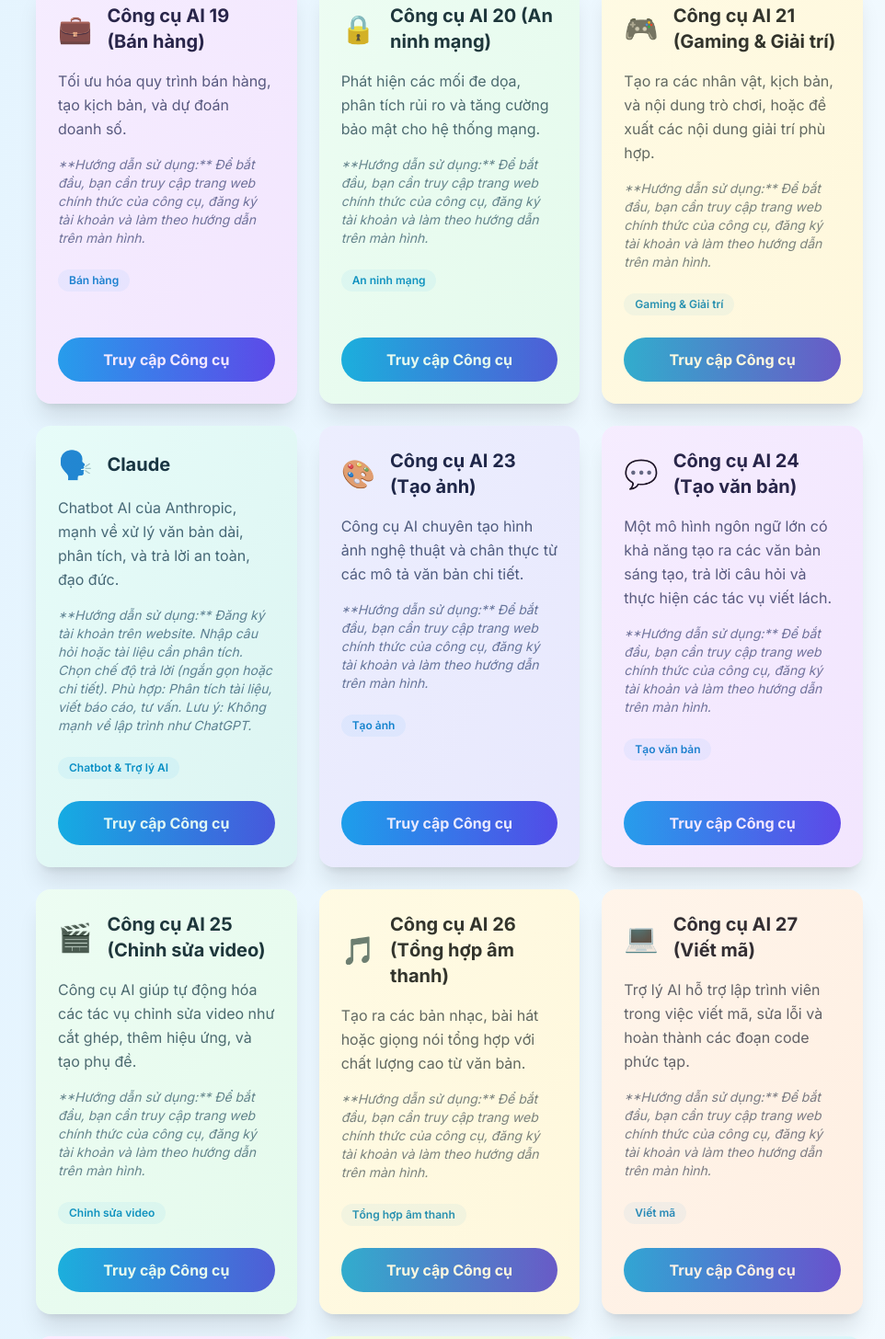
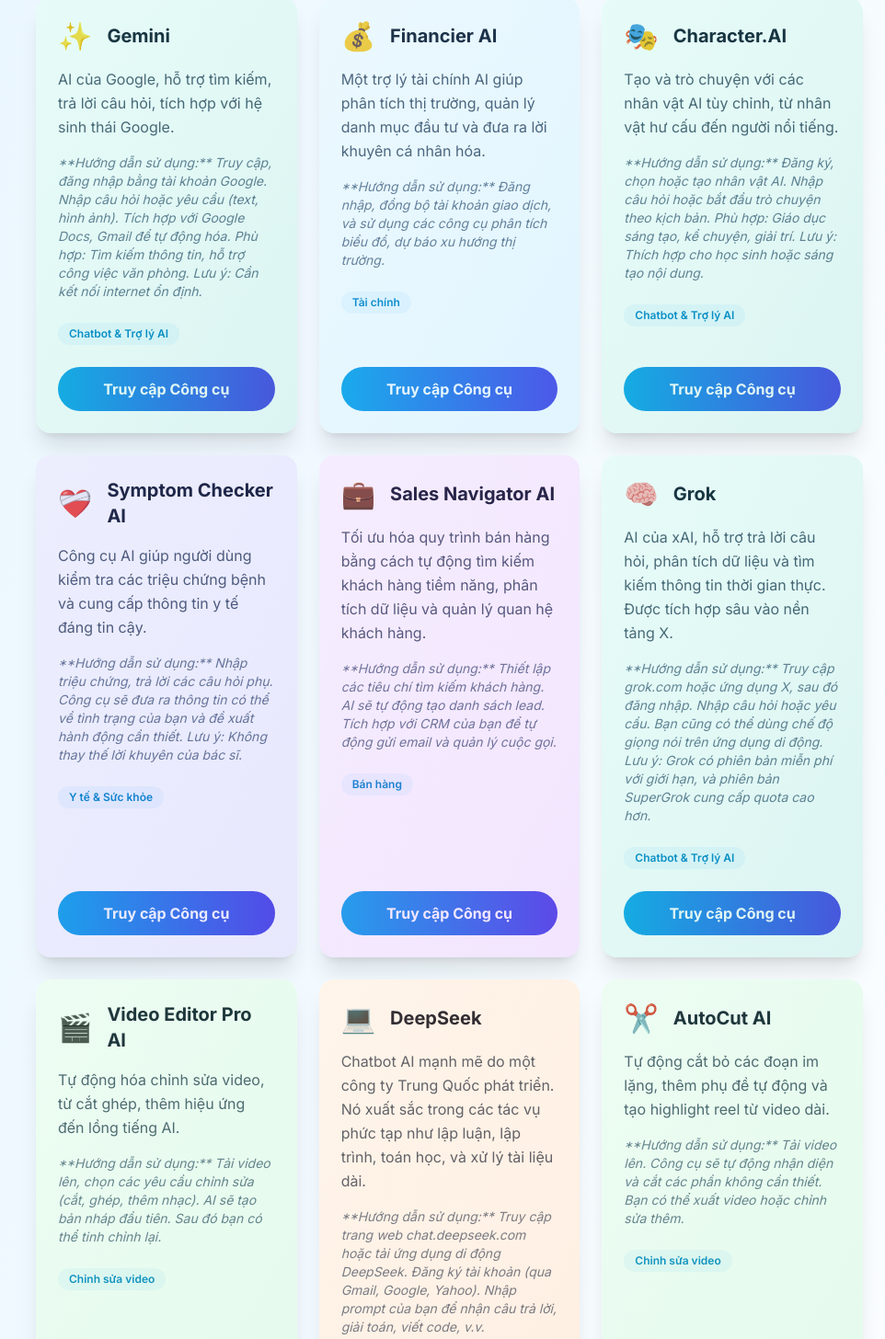
Before and after one commit to Hak2b/thu-vien-cong-cu-AI-2025, a plain HTML site: page index.html in a window 1280 px wide. Shown: the part 2965-4421 px from the top of the page at 92% size, without its empty margins (318-1280 px from the left). Drawn offline with nearby package versions, Linux system fonts and the light colour scheme.

Commit message:
Update index.html

```diff
--- a/index.html
+++ b/index.html
@@ -224,57 +224,8 @@
             "An ninh mạng", "Gaming & Giải trí"
         ];
 
-        // Dữ liệu mặc định 216 công cụ AI
-        const defaultToolsData = [];
-        for (let i = 1; i <= 216; i++) {
-            const categoryIndex = (i - 1) % defaultCategories.length;
-            const category = defaultCategories[categoryIndex];
-            let icon = '🤖';
-            let description = `Mô tả chi tiết cho Công cụ AI ${i} thuộc nhóm ${category}.`;
-            let instructions = `Để bắt đầu, bạn cần truy cập trang web chính thức của công cụ, đăng ký tài khoản và làm theo hướng dẫn trên màn hình.`;
-            let url = `https://example.com/tool-${i}`;
-
-            // Cập nhật mô tả và icon cho các danh mục cụ thể
-            if (category === "Chatbot & Trợ lý AI") { icon = '🗣️'; description = `Công cụ chatbot và trợ lý AI giúp tự động hóa giao tiếp, trả lời câu hỏi và thực hiện các tác vụ hàng ngày.`; }
-            else if (category === "Tạo ảnh") { icon = '🎨'; description = `Công cụ AI chuyên tạo hình ảnh nghệ thuật và chân thực từ các mô tả văn bản chi tiết.`; }
-            else if (category === "Tạo văn bản") { icon = '💬'; description = `Một mô hình ngôn ngữ lớn có khả năng tạo ra các văn bản sáng tạo, trả lời câu hỏi và thực hiện các tác vụ viết lách.`; }
-            else if (category === "Chỉnh sửa video") { icon = '🎬'; description = `Công cụ AI giúp tự động hóa các tác vụ chỉnh sửa video như cắt ghép, thêm hiệu ứng, và tạo phụ đề.`; }
-            else if (category === "Tổng hợp âm thanh") { icon = '🎵'; description = `Tạo ra các bản nhạc, bài hát hoặc giọng nói tổng hợp với chất lượng cao từ văn bản.`; }
-            else if (category === "Viết mã") { icon = '💻'; description = `Trợ lý AI hỗ trợ lập trình viên trong việc viết mã, sửa lỗi và hoàn thành các đoạn code phức tạp.`; }
-            else if (category === "Marketing & Content") { icon = '📈'; description = `Tạo nội dung quảng cáo, bài viết blog, và phân tích hiệu quả chiến dịch marketing.`; }
-            else if (category === "Thiết kế & UX") { icon = '✨'; description = `Hỗ trợ thiết kế giao diện người dùng, tạo logo và các tài nguyên đồ họa một cách nhanh chóng.`; }
-            else if (category === "Năng suất & Tổ chức") { icon = '📊'; description = `Các công cụ giúp tự động hóa các tác vụ hàng ngày, quản lý dự án và tạo tài liệu, thuyết trình.`; }
-            else if (category === "Phân tích dữ liệu") { icon = '🔍'; description = `Phân tích dữ liệu lớn, tạo báo cáo và biểu đồ trực quan, giúp đưa ra quyết định kinh doanh.`; }
-            else if (category === "E-commerce") { icon = '🛒'; description = `Công cụ AI tối ưu hóa hoạt động kinh doanh trực tuyến, từ quản lý kho hàng đến cá nhân hóa trải nghiệm khách hàng.`; }
-            else if (category === "Sáng tạo nội dung") { icon = '📝'; description = `Hỗ trợ viết kịch bản, tóm tắt sách, hoặc tạo ra các ý tưởng nội dung độc đáo cho mọi nền tảng.`; }
-            else if (category === "Dịch thuật") { icon = '🌐'; description = `Công cụ dịch tự động với độ chính xác cao, hỗ trợ nhiều ngôn ngữ và giữ ngữ cảnh.`; }
-            else if (category === "Giao tiếp") { icon = '🗣️'; description = `Các trợ lý AI giúp lên lịch, trả lời email và quản lý cuộc họp, cải thiện hiệu quả giao tiếp.`; }
-            else if (category === "Giáo dục & Học tập") { icon = '📚'; description = `Cung cấp các công cụ học tập cá nhân hóa, tóm tắt tài liệu và tạo bài kiểm tra.`; }
-            else if (category === "Tài chính") { icon = '💰'; description = `Phân tích thị trường, dự đoán xu hướng và quản lý tài chính cá nhân hoặc doanh nghiệp.`; }
-            else if (category === "Chăm sóc khách hàng") { icon = '🤝'; description = `Tạo các chatbot và hệ thống tự động trả lời, hỗ trợ khách hàng 24/7.`; }
-            else if (category === "Y tế & Sức khỏe") { icon = '❤️‍🩹'; description = `Hỗ trợ chẩn đoán, phân tích dữ liệu y tế và quản lý hồ sơ bệnh án.`; }
-            else if (category === "Bán hàng") { icon = '💼'; description = `Tối ưu hóa quy trình bán hàng, tạo kịch bản, và dự đoán doanh số.`; }
-            else if (category === "An ninh mạng") { icon = '🔒'; description = `Phát hiện các mối đe dọa, phân tích rủi ro và tăng cường bảo mật cho hệ thống mạng.`; }
-            else if (category === "Gaming & Giải trí") { icon = '🎮'; description = `Tạo ra các nhân vật, kịch bản, và nội dung trò chơi, hoặc đề xuất các nội dung giải trí phù hợp.`; }
-
-            defaultToolsData.push({
-                id: i,
-                name: `Công cụ AI ${i} (${category})`,
-                description: description,
-                instructions: instructions,
-                category: category,
-                icon: icon,
-                url: url
-            });
-        }
-
-        // Lấy dữ liệu từ Local Storage, nếu không có thì dùng dữ liệu mặc định
-        let categories = loadFromLocalStorage('categories') || defaultCategories;
-        let toolsData = loadFromLocalStorage('toolsData') || defaultToolsData;
-
-        // Hàm cập nhật các công cụ cụ thể theo yêu cầu
-        const updateTools = () => {
-            const toolUpdates = [
+        // Dữ liệu công cụ mặc định ban đầu
+        const initialToolsData = [
                 {
                     id: 1,
                     name: "ChatGPT",
@@ -283,69 +234,6 @@
                     url: "https://chatgpt.com/",
                     category: "Chatbot & Trợ lý AI",
                     icon: "🤖"
-                },
-                {
-                    id: 22,
-                    name: "Claude",
-                    description: "Chatbot AI của Anthropic, mạnh về xử lý văn bản dài, phân tích, và trả lời an toàn, đạo đức.",
-                    instructions: "Đăng ký tài khoản trên website. Nhập câu hỏi hoặc tài liệu cần phân tích. Chọn chế độ trả lời (ngắn gọn hoặc chi tiết). Phù hợp: Phân tích tài liệu, viết báo cáo, tư vấn. Lưu ý: Không mạnh về lập trình như ChatGPT.",
-                    url: "https://claude.ai/new",
-                    category: "Chatbot & Trợ lý AI",
-                    icon: "🗣️"
-                },
-                {
-                    id: 43,
-                    name: "Gemini",
-                    description: "AI của Google, hỗ trợ tìm kiếm, trả lời câu hỏi, tích hợp với hệ sinh thái Google.",
-                    instructions: "Truy cập, đăng nhập bằng tài khoản Google. Nhập câu hỏi hoặc yêu cầu (text, hình ảnh). Tích hợp với Google Docs, Gmail để tự động hóa. Phù hợp: Tìm kiếm thông tin, hỗ trợ công việc văn phòng. Lưu ý: Cần kết nối internet ổn định.",
-                    url: "https://gemini.google.com/app",
-                    category: "Chatbot & Trợ lý AI",
-                    icon: "✨"
-                },
-                {
-                    id: 64,
-                    name: "Character.AI",
-                    description: "Tạo và trò chuyện với các nhân vật AI tùy chỉnh, từ nhân vật hư cấu đến người nổi tiếng.",
-                    instructions: "Đăng ký, chọn hoặc tạo nhân vật AI. Nhập câu hỏi hoặc bắt đầu trò chuyện theo kịch bản. Phù hợp: Giáo dục sáng tạo, kể chuyện, giải trí. Lưu ý: Thích hợp cho học sinh hoặc sáng tạo nội dung.",
-                    url: "https://character.ai/",
-                    category: "Chatbot & Trợ lý AI",
-                    icon: "🎭"
-                },
-                {
-                    id: 106,
-                    name: "Grok",
-                    description: "AI của xAI, hỗ trợ trả lời câu hỏi, phân tích dữ liệu và tìm kiếm thông tin thời gian thực. Được tích hợp sâu vào nền tảng X.",
-                    instructions: "Truy cập grok.com hoặc ứng dụng X, sau đó đăng nhập. Nhập câu hỏi hoặc yêu cầu. Bạn cũng có thể dùng chế độ giọng nói trên ứng dụng di động. Lưu ý: Grok có phiên bản miễn phí với giới hạn, và phiên bản SuperGrok cung cấp quota cao hơn.",
-                    url: "https://grok.com/",
-                    category: "Chatbot & Trợ lý AI",
-                    icon: "🧠"
-                },
-                {
-                    id: 127,
-                    name: "DeepSeek",
-                    description: "Chatbot AI mạnh mẽ do một công ty Trung Quốc phát triển. Nó xuất sắc trong các tác vụ phức tạp như lập luận, lập trình, toán học, và xử lý tài liệu dài.",
-                    instructions: "Truy cập trang web chat.deepseek.com hoặc tải ứng dụng di động DeepSeek. Đăng ký tài khoản (qua Gmail, Google, Yahoo). Nhập prompt của bạn để nhận câu trả lời, giải toán, viết code, v.v.",
-                    url: "https://chat.deepseek.com/",
-                    category: "Viết mã",
-                    icon: "💻"
-                },
-                {
-                    id: 148,
-                    name: "Google AI Studio",
-                    description: "Môi trường phát triển (IDE) dựa trên web để thử nghiệm và xây dựng ứng dụng với các mô hình AI tạo sinh của Google như Gemini, Gemma, Veo.",
-                    instructions: "Truy cập aistudio.google.com và đăng nhập bằng tài khoản Google. Khám phá thư viện prompt có sẵn hoặc tự xây dựng mô hình của riêng bạn. Sử dụng tính năng 'Get Code' để xuất mã.",
-                    url: "https://aistudio.google.com/",
-                    category: "Viết mã",
-                    icon: "🛠️"
-                },
-                {
-                    id: 169,
-                    name: "ChatbotX",
-                    description: "Nền tảng AI dành cho người Việt, tích hợp GPT-4o, Claude, Gemini… hỗ trợ tạo chatbot, tìm kiếm thông tin, soạn nội dung, và nhiều trợ lý chuyên biệt.",
-                    instructions: "Đăng ký và đăng nhập tại app.chatbotx.vn. Chọn công cụ bạn muốn dùng: Chat Pro, AI Photo, AI Workflow, hoặc một trong các trợ lý chuyên biệt. Nhập yêu cầu (prompt) và chờ nhận kết quả.",
-                    url: "https://app.chatbotx.vn/",
-                    category: "Chatbot & Trợ lý AI",
-                    icon: "💬"
                 },
                 {
                     id: 2,
@@ -491,7 +379,105 @@
                     category: "Tạo ảnh",
                     icon: "💤"
                 },
-                // Cập nhật cụ thể cho Công cụ AI 149
+                {
+                    id: 22,
+                    name: "Claude",
+                    description: "Chatbot AI của Anthropic, mạnh về xử lý văn bản dài, phân tích, và trả lời an toàn, đạo đức.",
+                    instructions: "Đăng ký tài khoản trên website. Nhập câu hỏi hoặc tài liệu cần phân tích. Chọn chế độ trả lời (ngắn gọn hoặc chi tiết). Phù hợp: Phân tích tài liệu, viết báo cáo, tư vấn. Lưu ý: Không mạnh về lập trình như ChatGPT.",
+                    url: "https://claude.ai/new",
+                    category: "Chatbot & Trợ lý AI",
+                    icon: "🗣️"
+                },
+                {
+                    id: 43,
+                    name: "Gemini",
+                    description: "AI của Google, hỗ trợ tìm kiếm, trả lời câu hỏi, tích hợp với hệ sinh thái Google.",
+                    instructions: "Truy cập, đăng nhập bằng tài khoản Google. Nhập câu hỏi hoặc yêu cầu (text, hình ảnh). Tích hợp với Google Docs, Gmail để tự động hóa. Phù hợp: Tìm kiếm thông tin, hỗ trợ công việc văn phòng. Lưu ý: Cần kết nối internet ổn định.",
+                    url: "https://gemini.google.com/app",
+                    category: "Chatbot & Trợ lý AI",
+                    icon: "✨"
+                },
+                {
+                    id: 63,
+                    name: "Financier AI",
+                    description: "Một trợ lý tài chính AI giúp phân tích thị trường, quản lý danh mục đầu tư và đưa ra lời khuyên cá nhân hóa.",
+                    instructions: "Đăng nhập, đồng bộ tài khoản giao dịch, và sử dụng các công cụ phân tích biểu đồ, dự báo xu hướng thị trường.",
+                    url: "https://financier.ai/",
+                    category: "Tài chính",
+                    icon: "💰"
+                },
+                {
+                    id: 64,
+                    name: "Character.AI",
+                    description: "Tạo và trò chuyện với các nhân vật AI tùy chỉnh, từ nhân vật hư cấu đến người nổi tiếng.",
+                    instructions: "Đăng ký, chọn hoặc tạo nhân vật AI. Nhập câu hỏi hoặc bắt đầu trò chuyện theo kịch bản. Phù hợp: Giáo dục sáng tạo, kể chuyện, giải trí. Lưu ý: Thích hợp cho học sinh hoặc sáng tạo nội dung.",
+                    url: "https://character.ai/",
+                    category: "Chatbot & Trợ lý AI",
+                    icon: "🎭"
+                },
+                {
+                    id: 83,
+                    name: "Symptom Checker AI",
+                    description: "Công cụ AI giúp người dùng kiểm tra các triệu chứng bệnh và cung cấp thông tin y tế đáng tin cậy. ",
+                    instructions: "Nhập triệu chứng, trả lời các câu hỏi phụ. Công cụ sẽ đưa ra thông tin có thể về tình trạng của bạn và đề xuất hành động cần thiết. Lưu ý: Không thay thế lời khuyên của bác sĩ.",
+                    url: "https://symptomchecker.com/",
+                    category: "Y tế & Sức khỏe",
+                    icon: "❤️‍🩹"
+                },
+                {
+                    id: 103,
+                    name: "Sales Navigator AI",
+                    description: "Tối ưu hóa quy trình bán hàng bằng cách tự động tìm kiếm khách hàng tiềm năng, phân tích dữ liệu và quản lý quan hệ khách hàng.",
+                    instructions: "Thiết lập các tiêu chí tìm kiếm khách hàng. AI sẽ tự động tạo danh sách lead. Tích hợp với CRM của bạn để tự động gửi email và quản lý cuộc gọi.",
+                    url: "https://salesnavigator.ai/",
+                    category: "Bán hàng",
+                    icon: "💼"
+                },
+                {
+                    id: 106,
+                    name: "Grok",
+                    description: "AI của xAI, hỗ trợ trả lời câu hỏi, phân tích dữ liệu và tìm kiếm thông tin thời gian thực. Được tích hợp sâu vào nền tảng X.",
+                    instructions: "Truy cập grok.com hoặc ứng dụng X, sau đó đăng nhập. Nhập câu hỏi hoặc yêu cầu. Bạn cũng có thể dùng chế độ giọng nói trên ứng dụng di động. Lưu ý: Grok có phiên bản miễn phí với giới hạn, và phiên bản SuperGrok cung cấp quota cao hơn.",
+                    url: "https://grok.com/",
+                    category: "Chatbot & Trợ lý AI",
+                    icon: "🧠"
+                },
+                {
+                    id: 123,
+                    name: "Video Editor Pro AI",
+                    description: "Tự động hóa chỉnh sửa video, từ cắt ghép, thêm hiệu ứng đến lồng tiếng AI.",
+                    instructions: "Tải video lên, chọn các yêu cầu chỉnh sửa (cắt, ghép, thêm nhạc). AI sẽ tạo bản nháp đầu tiên. Sau đó bạn có thể tinh chỉnh lại.",
+                    url: "https://videoeditorpro.ai/",
+                    category: "Chỉnh sửa video",
+                    icon: "🎬"
+                },
+                {
+                    id: 127,
+                    name: "DeepSeek",
+                    description: "Chatbot AI mạnh mẽ do một công ty Trung Quốc phát triển. Nó xuất sắc trong các tác vụ phức tạp như lập luận, lập trình, toán học, và xử lý tài liệu dài.",
+                    instructions: "Truy cập trang web chat.deepseek.com hoặc tải ứng dụng di động DeepSeek. Đăng ký tài khoản (qua Gmail, Google, Yahoo). Nhập prompt của bạn để nhận câu trả lời, giải toán, viết code, v.v.",
+                    url: "https://chat.deepseek.com/",
+                    category: "Viết mã",
+                    icon: "💻"
+                },
+                {
+                    id: 143,
+                    name: "AutoCut AI",
+                    description: "Tự động cắt bỏ các đoạn im lặng, thêm phụ đề tự động và tạo highlight reel từ video dài.",
+                    instructions: "Tải video lên. Công cụ sẽ tự động nhận diện và cắt các phần không cần thiết. Bạn có thể xuất video hoặc chỉnh sửa thêm.",
+                    url: "https://autocut.com/",
+                    category: "Chỉnh sửa video",
+                    icon: "✂️"
+                },
+                {
+                    id: 148,
+                    name: "Google AI Studio",
+                    description: "Môi trường phát triển (IDE) dựa trên web để thử nghiệm và xây dựng ứng dụng với các mô hình AI tạo sinh của Google như Gemini, Gemma, Veo.",
+                    instructions: "Truy cập aistudio.google.com và đăng nhập bằng tài khoản Google. Khám phá thư viện prompt có sẵn hoặc tự xây dựng mô hình của riêng bạn. Sử dụng tính năng 'Get Code' để xuất mã.",
+                    url: "https://aistudio.google.com/",
+                    category: "Viết mã",
+                    icon: "🛠️"
+                },
                 {
                     id: 149,
                     name: "AlphaSense",
@@ -501,7 +487,24 @@
                     category: "Tài chính",
                     icon: "📊"
                 },
-                // Cập nhật cụ thể cho Công cụ AI 170
+                {
+                    id: 163,
+                    name: "Motion Magic AI",
+                    description: "Công cụ AI tạo hiệu ứng chuyển động, thêm đồ họa động và cải thiện chất lượng video một cách tự động.",
+                    instructions: "Tải video lên, chọn hiệu ứng mong muốn từ thư viện. AI sẽ áp dụng và tối ưu hóa hiệu ứng cho video của bạn. ",
+                    url: "https://motionmagic.ai/",
+                    category: "Chỉnh sửa video",
+                    icon: "✨"
+                },
+                {
+                    id: 169,
+                    name: "ChatbotX",
+                    description: "Nền tảng AI dành cho người Việt, tích hợp GPT-4o, Claude, Gemini… hỗ trợ tạo chatbot, tìm kiếm thông tin, soạn nội dung, và nhiều trợ lý chuyên biệt.",
+                    instructions: "Đăng ký và đăng nhập tại app.chatbotx.vn. Chọn công cụ bạn muốn dùng: Chat Pro, AI Photo, AI Workflow, hoặc một trong các trợ lý chuyên biệt. Nhập yêu cầu (prompt) và chờ nhận kết quả.",
+                    url: "https://app.chatbotx.vn/",
+                    category: "Chatbot & Trợ lý AI",
+                    icon: "💬"
+                },
                 {
                     id: 170,
                     name: "Darktrace",
@@ -510,25 +513,30 @@
                     url: "https://www.darktrace.com/",
                     category: "An ninh mạng",
                     icon: "🔒"
+                },
+                {
+                    id: 183,
+                    name: "Color Grade AI",
+                    description: "AI tự động hiệu chỉnh màu sắc, ánh sáng và tông màu của video để tạo ra chất lượng điện ảnh.",
+                    instructions: "Tải video lên, chọn một phong cách màu sắc (ví dụ: cinematic, vintage, dramatic). AI sẽ áp dụng và cho bạn xem trước kết quả.",
+                    url: "https://colorgrade.com/",
+                    category: "Chỉnh sửa video",
+                    icon: "🌈"
+                },
+                {
+                    id: 203,
+                    name: "Subtitle Pro AI",
+                    description: "Tự động tạo phụ đề chính xác từ video, hỗ trợ nhiều ngôn ngữ và có thể chỉnh sửa dễ dàng.",
+                    instructions: "Tải video lên, chọn ngôn ngữ của video. AI sẽ tạo phụ đề tự động. Bạn có thể tải file phụ đề (SRT) hoặc chèn trực tiếp vào video.",
+                    url: "https://subtitlepro.ai/",
+                    category: "Chỉnh sửa video",
+                    icon: "💬"
                 }
             ];
 
-            // Xóa các công cụ ví dụ không có url
-            const toolsWithValidUrls = toolsData.filter(tool => tool.url.startsWith('https://'));
-
-            // Cập nhật các công cụ cụ thể
-            toolUpdates.forEach(updatedTool => {
-                const index = toolsWithValidUrls.findIndex(tool => tool.id === updatedTool.id);
-                if (index !== -1) {
-                    toolsWithValidUrls[index] = { ...toolsWithValidUrls[index], ...updatedTool };
-                } else {
-                    toolsWithValidUrls.push(updatedTool);
-                }
-            });
-
-            // Ghi đè toolsData bằng danh sách đã được lọc và cập nhật
-            toolsData = toolsWithValidUrls;
-        };
+        // Lấy dữ liệu từ Local Storage, nếu không có thì dùng dữ liệu mặc định ban đầu
+        let categories = loadFromLocalStorage('categories') || defaultCategories;
+        let toolsData = loadFromLocalStorage('toolsData') || initialToolsData;
 
         // Cập nhật biến nextToolId để không bị trùng khi thêm công cụ mới
         let nextToolId = toolsData.length > 0 ? Math.max(...toolsData.map(tool => tool.id)) + 1 : 1;
@@ -1003,7 +1011,6 @@
 
         // Khởi tạo ứng dụng
         document.addEventListener('DOMContentLoaded', () => {
-            updateTools(); // Gọi hàm cập nhật dữ liệu sau khi toolsData đã được khởi tạo
             createFilterButtons();
             renderTools(toolsData);
         });
```
